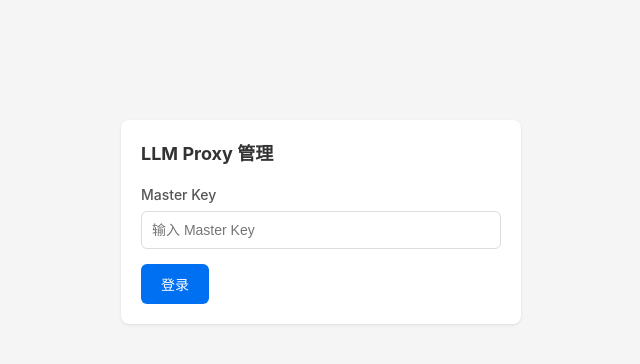
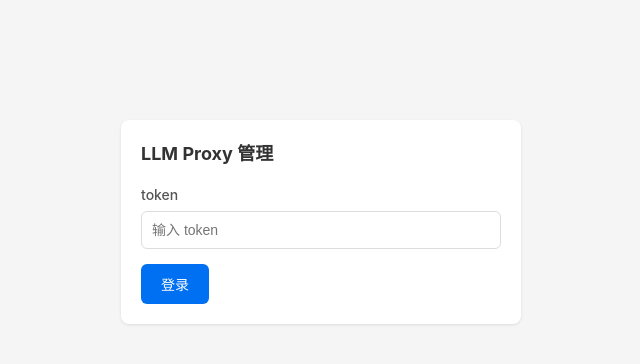
Before and after one commit to itzhang89/oneapi, a Next.js app: page /admin in a window 1280 px wide. Shown: the top 364 px of the page, without its empty margins (319-959 px from the left). Built offline with nearby package versions, Linux system fonts and the light colour scheme.

Commit message:
refactor: rename the master key to token

```diff
--- a/src/app/admin/page.tsx
+++ b/src/app/admin/page.tsx
@@ -77,7 +77,7 @@ export default function AdminPage() {
 
   const handleLogin = async () => {
     if (!token) {
-      setMessage('请输入 Master Key');
+      setMessage('请输入 token');
       return;
     }
 
@@ -92,7 +92,7 @@ export default function AdminPage() {
       setProviders(data.providers || null);
       setMessage('');
     } else {
-      setMessage('Master Key 无效');
+      setMessage('token 无效');
     }
   };
 
@@ -263,13 +263,13 @@ export default function AdminPage() {
         <div className="card" style={{ maxWidth: 400, margin: '100px auto' }}>
           <h2>LLM Proxy 管理</h2>
           <div className="form-group">
-            <label>Master Key</label>
+            <label>token</label>
             <div style={{ display: 'flex', gap: 10 }}>
               <input
                 type="password"
                 value={token}
                 onChange={(e) => settoken(e.target.value)}
-                placeholder="输入 Master Key"
+                placeholder="输入 token"
                 style={{ flex: 1 }}
               />
             </div>
--- a/src/app/api/admin/keys/route.ts
+++ b/src/app/api/admin/keys/route.ts
@@ -16,7 +16,7 @@ import {
 export async function GET(request: NextRequest) {
   const token = request.headers.get('x-master-key');
 
-  // 验证 master key
+  // 验证 token
   const config = loadConfig();
   if (config.token && config.token !== token) {
     return NextResponse.json({ error: 'Unauthorized' }, { status: 401 });
@@ -31,7 +31,7 @@ export async function POST(request: NextRequest) {
   const token = request.headers.get('x-master-key');
   const config = loadConfig();
 
-  // 验证 master key
+  // 验证 token
   if (config.token && config.token !== token) {
     return NextResponse.json({ error: 'Unauthorized' }, { status: 401 });
   }
--- a/src/lib/config.ts
+++ b/src/lib/config.ts
@@ -44,7 +44,7 @@ export function verifyApiKey(key: string, hashed: string): boolean {
   return hashApiKey(key) === hashed;
 }
 
-// 验证 master key
+// 验证 token
 export function verifytoken(key: string): boolean {
   const config = loadConfig();
   return !!(config.token && config.token === key);
@@ -165,7 +165,7 @@ export function getNextKey(provider: ProviderType): { key: string; index: number
 export function validateUserApiKey(key: string): boolean {
   const config = loadConfig();
 
-  // 如果没有设置 master key，则不验证
+  // 如果没有设置 token，则不验证
   if (!config.token) {
     return true;
   }
```
